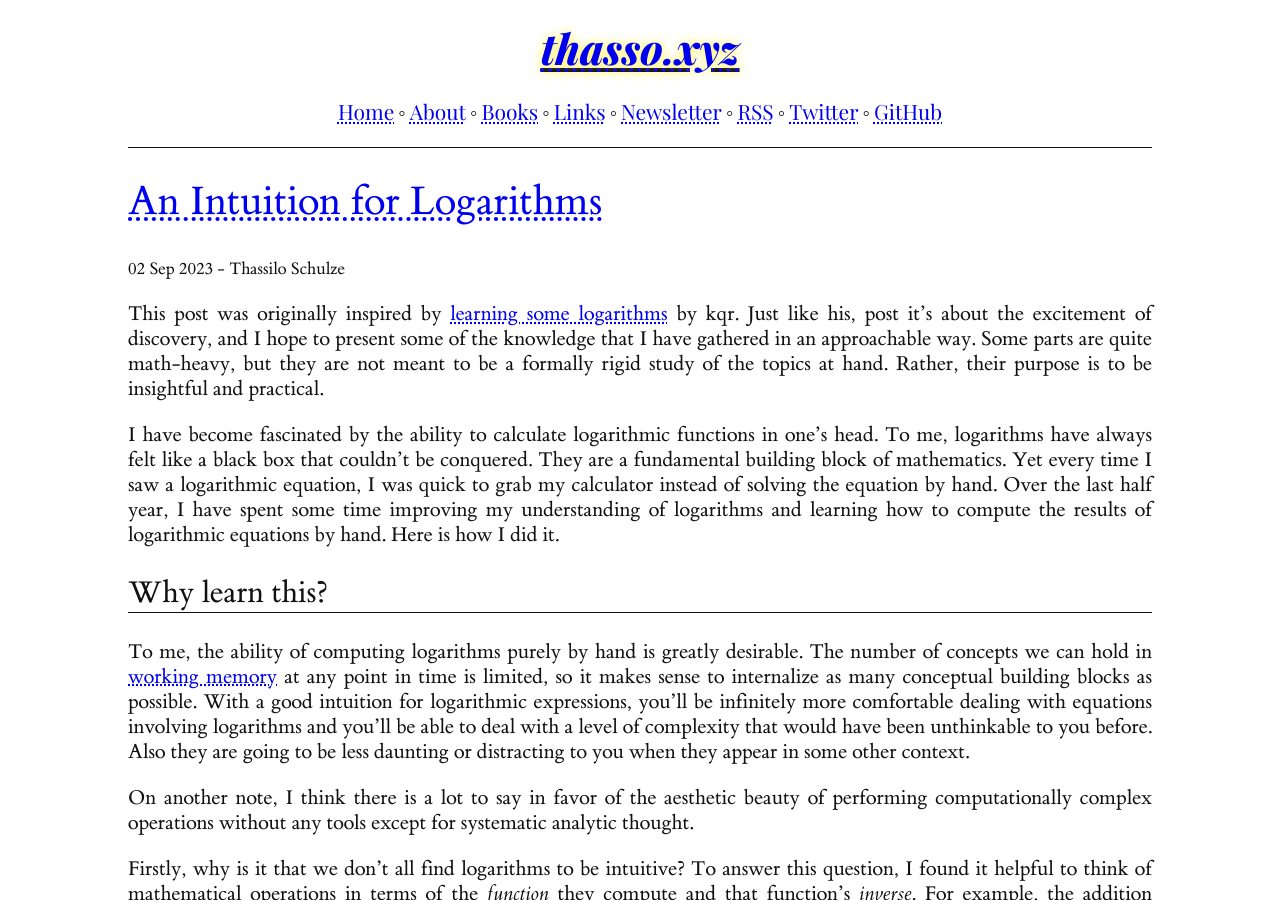
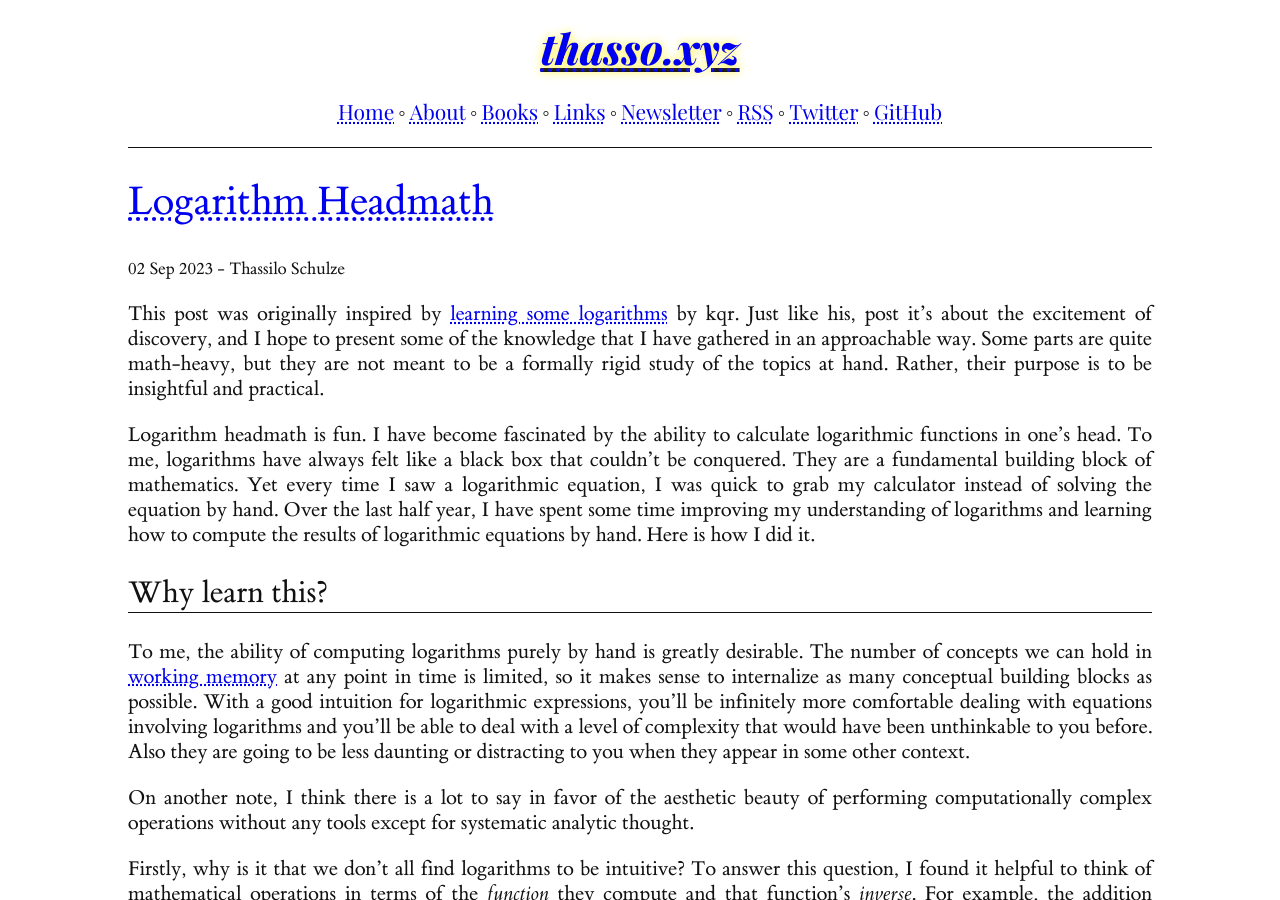
Before and after one commit to vincentbernat/thass0.github.io, a Jekyll site: the page built from _posts/2023-09-02-logarithm-headmath.md, in a window 1280 px wide and 900 px high. Built offline with Jekyll 4.4.1, drawn with Linux system fonts in a browser that asks for light colours; formulas are drawn with MathJax 3.

Commit message:
Rename post

```diff
--- a/_posts/2023-09-02-an-intuition-for-logarithms.md
+++ b/_posts/2023-09-02-logarithm-headmath.md
@@ -1,11 +1,11 @@
 ---
 layout: post
-title: An Intuition for Logarithms
+title: Logarithm Headmath
 ---
 
 This post was originally inspired by <a href="https://two-wrongs.com/learning-some-logarithms.html">learning some logarithms</a> by kqr. Just like his, post it's about the excitement of discovery, and I hope to present some of the knowledge that I have gathered in an approachable way. Some parts are quite math-heavy, but they are not meant to be a formally rigid study of the topics at hand. Rather, their purpose is to be insightful and practical.
 
-I have become fascinated by the ability to calculate logarithmic functions in one's head. To me, logarithms have always felt like a black box that couldn't be conquered. They are a fundamental building block of mathematics. Yet every time I saw a logarithmic equation, I was quick to grab my calculator instead of solving the equation by hand. Over the last half year, I have spent some time improving my understanding of logarithms and learning how to compute the results of logarithmic equations by hand. Here is how I did it.
+Logarithm headmath is fun. I have become fascinated by the ability to calculate logarithmic functions in one's head. To me, logarithms have always felt like a black box that couldn't be conquered. They are a fundamental building block of mathematics. Yet every time I saw a logarithmic equation, I was quick to grab my calculator instead of solving the equation by hand. Over the last half year, I have spent some time improving my understanding of logarithms and learning how to compute the results of logarithmic equations by hand. Here is how I did it.
 
 # Why learn this?
 
```
